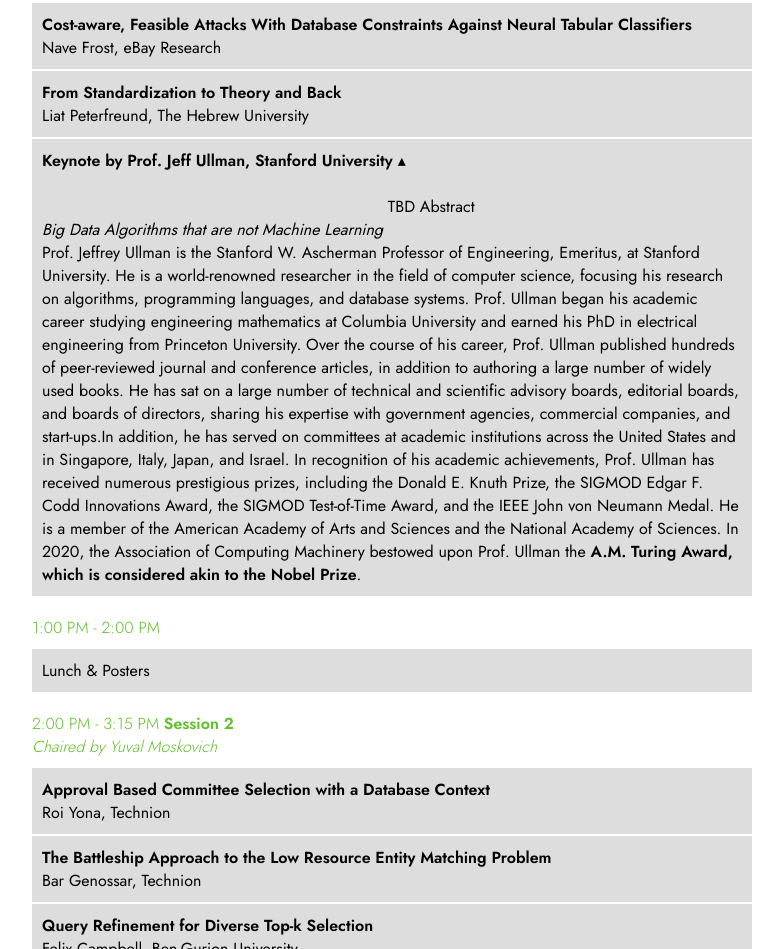
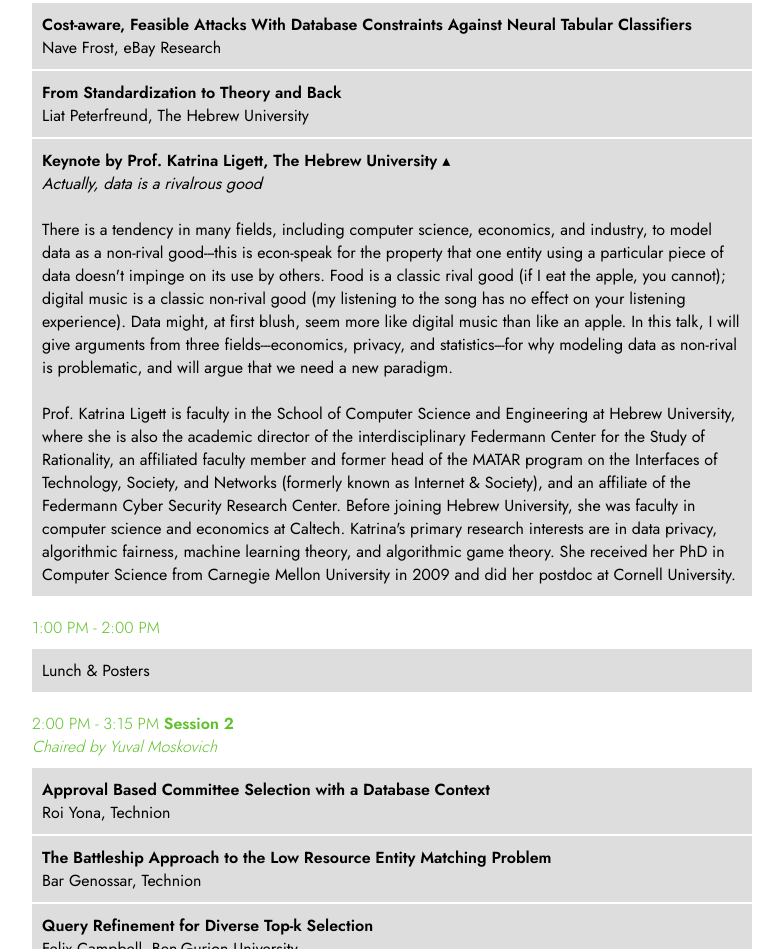
Before and after one commit to israeldbday2024/israeldbday2024.github.io, a plain HTML site: page program.html in a window 1280 px wide. Shown: the part 1051-2000 px from the top of the page, without its empty margins (368-1151 px from the left). Drawn offline with Linux system fonts and the light colour scheme.

Commit message:
Update program.html

```diff
--- a/program.html
+++ b/program.html
@@ -38,11 +38,17 @@
             		<div class="schedule-item"><strong>Cost-aware, Feasible Attacks With Database Constraints Against Neural Tabular Classifiers</strong><br>Nave Frost, eBay Research</div>
             		<div class="schedule-item"><strong>From Standardization to Theory and Back</strong><br>Liat Peterfreund, The Hebrew University</div>
 			<div class="schedule-item">
+		                <input id="toggle" class="toggle" type="checkbox" alt="Display keynote details" checked><label for="toggle" class="toggle-label"><strong>Keynote by Prof. Katrina Ligett, The Hebrew University</strong></label><br>
+		                <em>Actually, data is a rivalrous good</em>
+		                <div class="collapse"><br>There is a tendency in many fields, including computer science, economics, and industry, to model data as a non-rival good---this is econ-speak for the property that one entity using a particular piece of data doesn't impinge on its use by others. Food is a classic rival good (if I eat the apple, you cannot); digital music is a classic non-rival good (my listening to the song has no effect on your listening experience). Data might, at first blush, seem more like digital music than like an apple. In this talk, I will give arguments from three fields---economics, privacy, and statistics---for why modeling data as non-rival is problematic, and will argue that we need a new paradigm.<br><br></div>
+		                <div class="collapse">Prof. Katrina Ligett is faculty in the School of Computer Science and Engineering at Hebrew University, where she is also the academic director of the interdisciplinary Federmann Center for the Study of Rationality, an affiliated faculty member and former head of the MATAR program on the Interfaces of Technology, Society, and Networks (formerly known as Internet & Society), and an affiliate of the Federmann Cyber Security Research Center. Before joining Hebrew University, she was faculty in computer science and economics at Caltech. Katrina's primary research interests are in data privacy, algorithmic fairness, machine learning theory, and algorithmic game theory. She received her PhD in Computer Science from Carnegie Mellon University in 2009 and did her postdoc at Cornell University.</div>
+	            	</div>
+<!-- 			<div class="schedule-item">
 				<input id="toggle" class="toggle" type="checkbox" alt="Display keynote details" checked><label for="toggle" class="toggle-label"><strong>Keynote by Prof. Jeff Ullman, Stanford University</strong></label><br>
 	                	<em>Big Data Algorithms that are not Machine Learning</em>
 				<div class="collapse"><br>TBD Abstract<br><br></div>
                 		<div class="collapse">Prof. Jeffrey Ullman is the Stanford W. Ascherman Professor of Engineering, Emeritus, at Stanford University. He is a world-renowned researcher in the field of computer science, focusing his research on algorithms, programming languages, and database systems. Prof. Ullman began his academic career studying engineering mathematics at Columbia University and earned his PhD in electrical engineering from Princeton University. Over the course of his career, Prof. Ullman published hundreds of peer-reviewed journal and conference articles, in addition to authoring a large number of widely used books. He has sat on a large number of technical and scientific advisory boards, editorial boards, and boards of directors, sharing his expertise with government agencies, commercial companies, and start-ups.In addition, he has served on committees at academic institutions across the United States and in Singapore, Italy, Japan, and Israel. In recognition of his academic achievements, Prof. Ullman has received numerous prestigious prizes, including the Donald E. Knuth Prize, the SIGMOD Edgar F. Codd Innovations Award, the SIGMOD Test-of-Time Award, and the IEEE John von Neumann Medal. He is a member of the American Academy of Arts and Sciences and the National Academy of Sciences. In 2020, the Association of Computing Machinery bestowed upon Prof. Ullman the <strong>A.M. Turing Award, which is considered akin to the Nobel Prize</strong>.</div>
-			</div>
+			</div> -->
 
             <div class="schedule-time">1:00 PM - 2:00 PM</div>
             <div class="schedule-item">Lunch & Posters</div>
```
